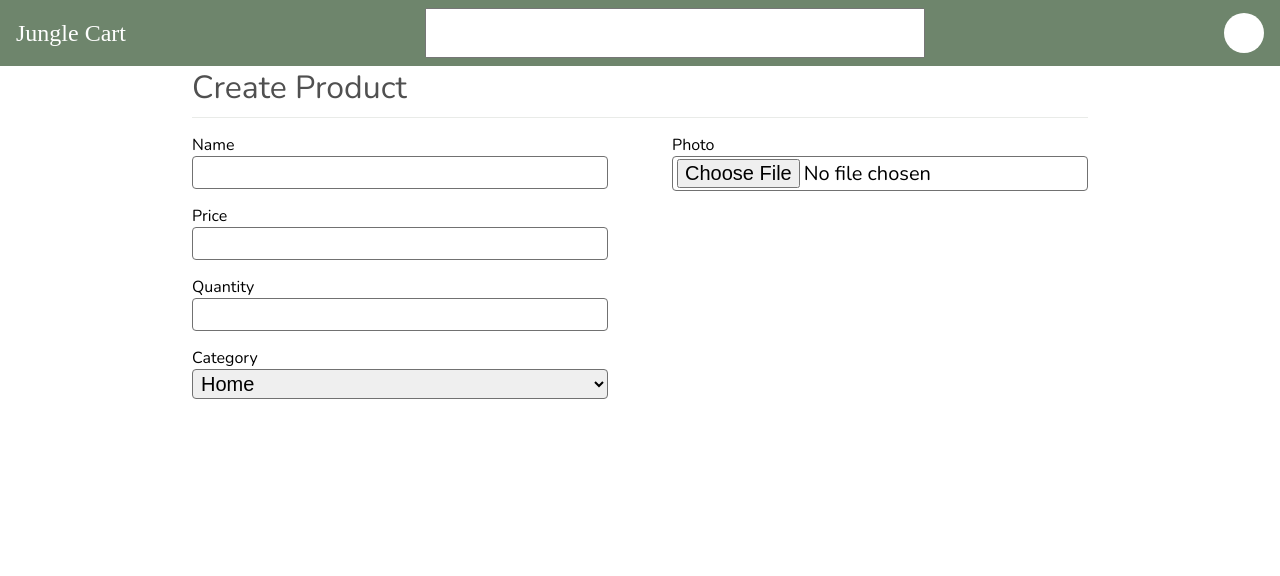
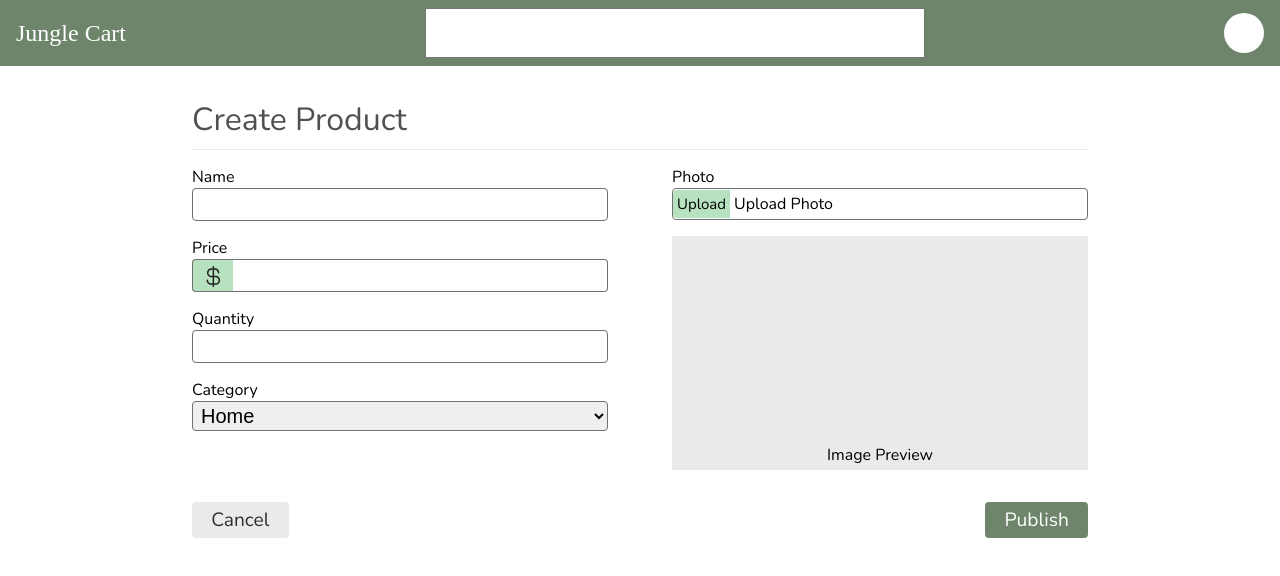
Before and after one commit to CPSC319-2022/JungleCart, a Next.js app in the folder frontend/: page /products/new in a window 1280 px wide. Shown: the top 576 px of the page. Built offline with nearby package versions, Linux system fonts and the light colour scheme; a web font is replaced by a local one.

Commit message:
create product page

```diff
--- a/frontend/src/components/atoms/button/Button.jsx
+++ b/frontend/src/components/atoms/button/Button.jsx
@@ -1,8 +1,9 @@
 import React from 'react'
 import styles from './Button.module.css'
 
-export const Button = ({children, ...props}) => {
+export const Button = ({children, variant, ...props}) => {
+  const buttonVariant = variant === "secondary" ? variant : "primary";
   return (
-    <button className={styles.button} {...props}>{children}</button>
+    <button className={`${styles.button} ${styles[buttonVariant]}`} {...props}>{children}</button>
   )
 }
--- a/frontend/src/components/atoms/button/Button.module.css
+++ b/frontend/src/components/atoms/button/Button.module.css
@@ -1,9 +1,17 @@
 .button {
-  background-color: var(--primary-dark);
   font-size: 1.2rem;
-  color: white;
   padding: 0.25em 1em;
   border: none;
   border-radius: 4px;
   cursor: pointer;
 }
+
+.primary {
+  background-color: var(--primary-dark);
+  color: white;
+}
+
+.secondary {
+  background-color: var(--gray-light);
+  color: var(--gray-darker);
+}
--- /dev/null
+++ b/frontend/src/components/atoms/imageInput/ImageInput.jsx
@@ -0,0 +1,42 @@
+import React, {useRef, useId} from "react";
+import Image from "next/image";
+import styles from "./ImageInput.module.css"
+
+export const ImageInput = ({image, updateImage, required = false}) => {
+
+  const photoId = useId()
+
+  const handleImageChange = (e) => {
+    const imageFile = e.target.files[0];
+    const ALLOWED_TYPES = ["image/png", "image/jpeg", "image/jpg"];
+    if (!imageFile || !ALLOWED_TYPES.includes(imageFile.type)) {
+      toast.error("Please upload a png, jpeg or jpg file")
+      return;
+    }
+    let reader = new FileReader();
+    reader.readAsDataURL(imageFile)
+    reader.onloadend = () => {
+      const imagePreview = reader.result;
+      updateImage({file: imageFile, preview: imagePreview, name: imageFile.name});
+    }
+  }
+
+  return (
+    <>
+      <div className={styles.inputGroup}>
+        <div className={styles.label}>Photo</div>
+        <div className={styles.inputContainer}>
+          <input className={styles.fileInput} type="file" id={photoId} onChange={handleImageChange}/>
+          <label htmlFor={photoId} tabIndex="0">Upload</label>
+          <span className={styles.textHolder}>{image? (image.name || "Product Image") : "Upload Photo"}</span>
+        </div>
+      </div>
+      <div className={styles.imagePreview}>{
+        image ?
+          <Image src={image.preview || image.url} fill style={{objectFit: "cover"}} alt="Product" />
+          :
+          <p>Image Preview</p>
+      }</div>
+    </>
+  )
+}
--- /dev/null
+++ b/frontend/src/components/atoms/imageInput/ImageInput.module.css
@@ -0,0 +1,53 @@
+.inputContainer {
+    /* display: grid; */
+    /* font-size: 1.25rem; */
+    border: 1px solid var(--gray-medium);
+    border-radius: 4px;
+    display: flex;
+    align-items: center;
+}
+
+.textHolder {
+	border: 1px solid var(--dark-orange);
+	border-top-right-radius: 4px;
+	border-bottom-right-radius: 4px;
+	padding: 4px;
+}
+
+.fileInput {
+	display: none;
+}
+
+.inputContainer label {
+    padding: 4px;
+	font-size: 15px;
+	border: 1px solid var(--dark-orange);
+	border-top-left-radius: 4px;
+	border-bottom-left-radius: 4px;
+	color: var(--darkest-orange);
+	background-color: var(--primary-light);
+	user-select: none;
+	cursor: pointer;
+}
+
+.imagePreview {
+    position: relative;
+	width: 100%;
+	aspect-ratio: 16 / 9;
+	background-color: var(--gray-light);
+	display: flex;
+	justify-content: center;
+	align-items: flex-end;
+}
+
+.imagePreview p {
+	color: var(--dark-gray);
+	margin: 4px;
+	user-select: none;
+}
+
+.imagePreview img {
+	width: 100%;
+	height: 100%;
+	object-fit: cover;
+}
--- a/frontend/src/components/organisms/form/Form.jsx
+++ b/frontend/src/components/organisms/form/Form.jsx
@@ -1,15 +1,10 @@
+import { ImageInput } from '@/components/atoms/imageInput/ImageInput'
+import Image from 'next/image'
 import React, { useState } from 'react'
 import styles from "./Form.module.css"
+import dollor from "@/assets/price.svg"
 
-export const Form = () => {
-    const initialProduct = {
-        name: "",
-        price: 0,
-        quantity: 0,
-        category: "home",
-        photo: null,
-    }
-    const [product, setProduct] = useState(initialProduct)
+export const Form = ({product, setProduct}) => {
 
     const handleChange = (e) => {
         const field = e.target.id;
@@ -20,10 +15,6 @@ export const Form = () => {
         if (field === "name" || field === "category") {
             setProduct(product => ({...product, [field]: e.target.value}))
             return;
-        }
-        if (field === "photo") {
-            const file = e.target.files[0];
-            console.log({file})
         }
     }
 
@@ -39,7 +30,12 @@ export const Form = () => {
             </div>
             <div className={styles.inputGroup}>
                 <label htmlFor="price">Price</label>
-                <input type="number" id="price" valueAsNumber={product.price} onChange={handleChange} />
+                <div className={styles.iconInput}>
+                    <div className={styles.iconContainer}>
+                        <Image src={dollor} alt="dollor" />
+                    </div>
+                    <input className={styles.iconInputField} type="number" id="price" valueAsNumber={product.price} onChange={handleChange} />
+                </div>
             </div>
             <div className={styles.inputGroup}>
                 <label htmlFor="quantity">Quantity</label>
@@ -56,11 +52,8 @@ export const Form = () => {
             </div>
         </div>
         <div className={styles.col}>
-            <div className={styles.inputGroup}>
-                <label htmlFor="photo">Photo</label>
-                <input type="file" id="photo"  value={product.photo} onChange={handleChange}/>
-            </div>
-            <div className={styles.photoPreview}></div>
+            <ImageInput image={product.photo}
+            updateImage={(img) => setProduct(product => ({...product, photo: img}))} />
         </div>
     </form>
   )
--- a/frontend/src/components/organisms/form/Form.module.css
+++ b/frontend/src/components/organisms/form/Form.module.css
@@ -19,6 +19,34 @@
     border-radius: 4px;
 }
 
+.iconInput {
+    width: 100%;
+    display: flex;
+}
+
+.iconContainer {
+    border: 1px solid var(--gray-medium);
+    border-top-left-radius: 4px;
+    border-bottom-left-radius: 4px;
+    border-right: none;
+    display: flex;
+    align-items: center;
+    background-color: var(--primary-light);
+    padding-inline: 8px;
+}
+
+.iconContainer img {
+    width: 24px;
+}
+
+.iconInput input {
+    width: auto;
+    flex-grow: 1;
+    border-top-left-radius: 0;
+    border-bottom-left-radius: 0;
+    border-left: none;
+}
+
 @media (width >= 768px) {
     .form {
         grid-template-columns: 1fr 1fr;
--- a/frontend/src/pages/products/new.jsx
+++ b/frontend/src/pages/products/new.jsx
@@ -1,13 +1,29 @@
+import { Button } from '@/components/atoms/button/Button';
 import Separator from '@/components/atoms/separator/Separator';
 import { Form } from '@/components/organisms/form/Form';
-import React from 'react';
-import styles from '../../styles/Cart.module.css';
+import { useRouter } from 'next/router';
+import React, { useState } from 'react';
+import styles from '../../styles/CreateProduct.module.css';
 
 const CreateProductPage = () => {
+  const router = useRouter();
+  const initialProduct = {
+    name: "",
+    price: 0,
+    quantity: 0,
+    category: "home",
+    photo: null,
+  }
+  const [product, setProduct] = useState(initialProduct)
+
   return <main>
-    <h2 className="section-header">Create Product</h2>
+    <h2 className={`section-header ${styles.title}`}>Create Product</h2>
     <Separator />
-    <Form />
+    <Form product={product} setProduct={setProduct} />
+    <div className={styles.controls}>
+      <Button variant="secondary" onClick={() => router.push("/")}>Cancel</Button>
+      <Button>Publish</Button>
+    </div>
   </main>;
 };
 
--- /dev/null
+++ b/frontend/src/styles/CreateProduct.module.css
@@ -0,0 +1,10 @@
+.controls {
+    margin-top: 2rem;
+    width: 100%;
+    display: flex;
+    justify-content: space-between;
+}
+
+.title {
+    margin-top: 2rem;
+}
```
Also changed, not shown: frontend/src/assets/image.svg (added), frontend/src/assets/price.svg (added).
